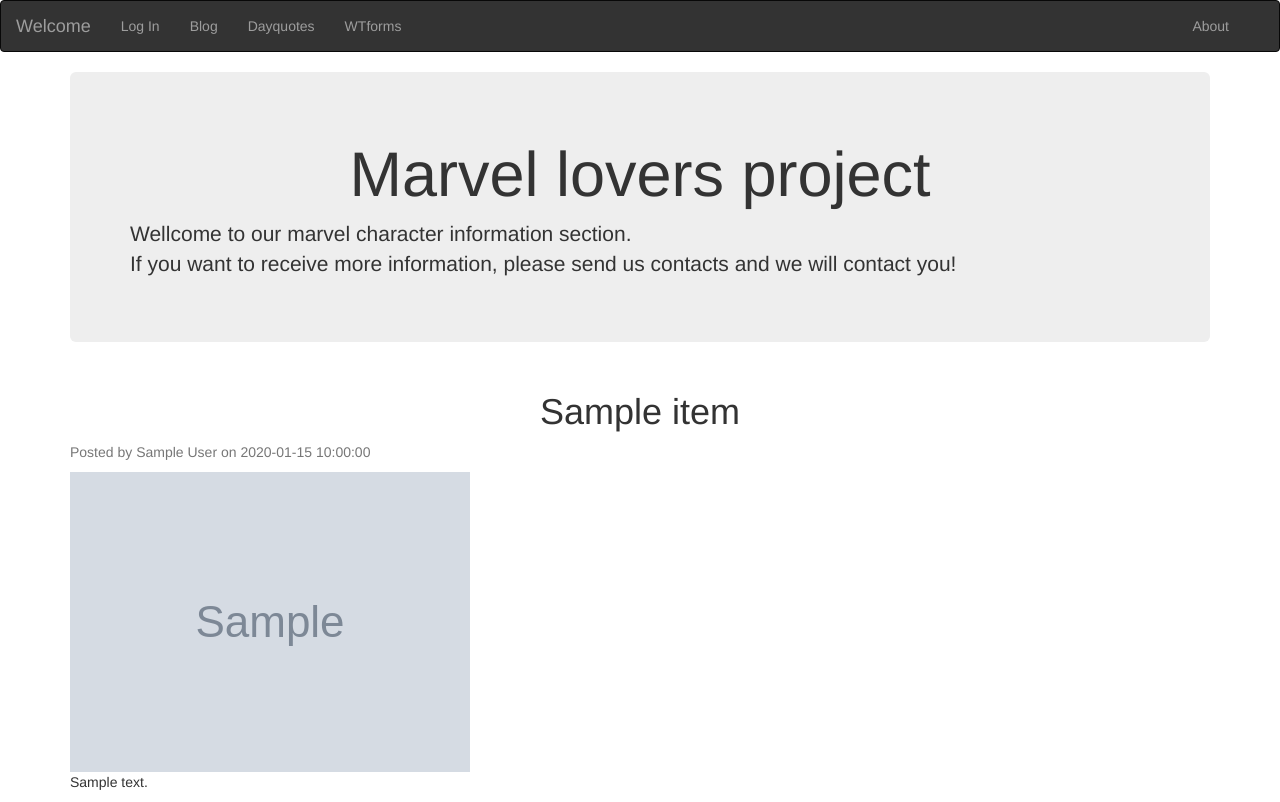
After one commit to divanster/FlaskAPIsBlog, a Flask app: page /post/1 in a window 1280 px wide. The commit adds this page. Run offline with Flask 3, Linux system fonts and the light colour scheme; grey boxes marked "Sample" are stand-in pictures; a database or web service that is not in the repository returns one stand-in record (values such as "Sample title"); data that the repository does not hold is empty; some libraries are stand-ins or nearby versions.

Commit message:
Committing local changes before merging

```diff
--- a/app.py
+++ b/app.py
@@ -1,7 +1,9 @@
-from flask import Flask, render_template, jsonify, request, redirect
+from builtins import print, len, int
+
+from flask import Flask, render_template, jsonify, request, redirect, flash
 import requests
 from flask_wtf import FlaskForm
-from wtforms import StringField, PasswordField,EmailField, validators
+from wtforms import StringField, PasswordField, EmailField, validators
 from wtforms.validators import DataRequired
 from flask_sslify import SSLify  # Install via pip for enforcing HTTPS
 import secrets
@@ -11,6 +13,7 @@
 
 # Use a strong, randomly generated secret key
 app.config['SECRET_KEY'] = secrets.token_hex(16)  # Set a secure secret key
+
 
 class MyForm(FlaskForm):
     name = StringField('Names', validators=[DataRequired()])
@@ -25,6 +28,7 @@
             return post
     return None
 
+
 @app.route("/post/<int:post_id>")
 def post_detail(post_id):
     post = get_post_by_id(post_id)
@@ -33,15 +37,18 @@
     else:
         return render_template('post_not_found.html'), 404
 
+
 def get_dummy_posts():
     try:
-        response = requests.get("https://gist.githubusercontent.com/gellowg/389b1e4d6ff8effac71badff67e4d388/raw/fc31e41f8e1a6b713eafb9859f3f7e335939d518/data.json")
+        response = requests.get("https://gist.githubusercontent.com/gellowg/389b1e4d6ff8effac71badff67e4d388/raw"
+                                "/fc31e41f8e1a6b713eafb9859f3f7e335939d518/data.json")
         response.raise_for_status()
         posts = response.json()
         return posts
     except requests.exceptions.RequestException as e:
         print(f"Error fetching data from the API: {e}")
         return []
+
 
 @app.route("/api/new_quote", methods=['GET', 'POST'])
 def new_quote():
@@ -51,6 +58,7 @@
     elif request.method == 'POST':
         new_python_quote = get_python_quote()
         return jsonify({'quote': new_python_quote})
+
 
 def get_kanye_quote():
     try:
@@ -62,6 +70,7 @@
         print(f"Error fetching data from the API: {e}")
         return None
 
+
 def get_python_quote():
     try:
         response = requests.get("https://api.kanye.rest/")
@@ -72,9 +81,11 @@
         print(f"Error fetching data from the API: {e}")
         return "Failed to fetch Python-generated quote."
 
+
 @app.route("/")
 def home():
     return render_template('home.html')
+
 
 # Testing some functionalities in the project
 @app.route('/test', methods=['GET', 'POST'])
@@ -84,6 +95,10 @@
         return "You Did it!"
     return render_template('test.html', form=form)
 
+
+from flask import flash
+
+
 @app.route("/loging", methods=["POST", "GET"])
 def loging():
     if request.method == 'POST':
@@ -91,20 +106,23 @@
         password = request.form["password"]
         print("Received username:", name)
         print("Received password:", password)
-        return f"<h1>Name: {name}, Password: {password}</h1>"
-    else:
-        return render_template('loging.html')
+        flash("Your form was submitted successfully!", "success")  # Fix the typo in "success"
+        # return f"<h1>Name: {name}, Password: {password}"
+    return render_template('loging.html')
+
 
 @app.route("/quotes")
 def quotes():
     quote = get_kanye_quote()
     return render_template('dayquote.html', quote=quote, python_quote=get_python_quote())
 
+
 # ... (remaining code)
 
 @app.route("/about")
 def about():
     return render_template('about.html')
+
 
 @app.route("/blog")
 def blog():
@@ -122,5 +140,6 @@
     }
     return render_template('blog.html', posts=paginated_posts, pagination=pagination)
 
+
 if __name__ == '__main__':
     app.run(debug=True)
--- a/static/style.css
+++ b/static/style.css
@@ -25,6 +25,9 @@
   text-align: center;
 }
 
+h1 {
+  text-align: center;
+}
 /*
 .form-container {
         width: 300px; */
--- a/templates/base.html
+++ b/templates/base.html
@@ -24,7 +24,7 @@
     </div>
     <div class="collapse navbar-collapse" id="bs-example-navbar-collapse-1">
       <ul class="nav navbar-nav navbar-left">
-        <li><a href="{{url_for('loging')}}">Sign In</a></li>
+        <li><a href="{{url_for('loging')}}">Log In</a></li>
         <li><a href="{{url_for('blog')}}">Blog</a></li>
         <li><a href="{{url_for('quotes')}}">Dayquotes</a></li>
         <li><a href="{{url_for('test')}}">WTforms</a></li>
--- a/templates/home.html
+++ b/templates/home.html
@@ -6,7 +6,7 @@
 {% endblock %}
 
 {% block content %}
-  <div class="container">
+  <div class="container text-center" >
     <h2>Pictures of Marvel Characters</h2>
     <div class="row">
       <div class="col-lg-4 col-xs-6 thumbnail"><img src="https://www.telltalesonline.com/wp-content/uploads/2023/05/captain-america-marvel-characters.jpg" alt=""></div>
--- /dev/null
+++ b/templates/post_detail.html
@@ -0,0 +1,14 @@
+{% extends 'base.html' %}
+
+{% block content %}
+    <div class="container">
+        <div class="row">
+            <div class="col-md-12">
+                <h1>{{ post.title }}</h1>
+                <p class="card-subtitle text-muted">Posted by {{ post.author }} on {{ post.date }}</p>
+                <img src="{{ post.image }}" alt="{{ post.title }}" class="img-fluid">
+                <p>{{ post.content }}</p>
+            </div>
+        </div>
+    </div>
+{% endblock %}
--- a/templates/test.html
+++ b/templates/test.html
@@ -8,7 +8,7 @@
 
         <!-- Name Field -->
         <div class="form-group">
-            <label for="{{ form.name.id }}" class="col-sm-2 control-label">{{ form.name.label }}</label>
+            <label for="{{ form.name.id}}" class="col-sm-2 control-label">{{ form.name.label }}</label>
             <div class="col-sm-10">
                 {{ form.name(size=20, class="form-control") }}
                 {% if form.name.errors %}
```
Also changed, not shown: templates/loging.html (+8 -2 lines), 1 other file.
